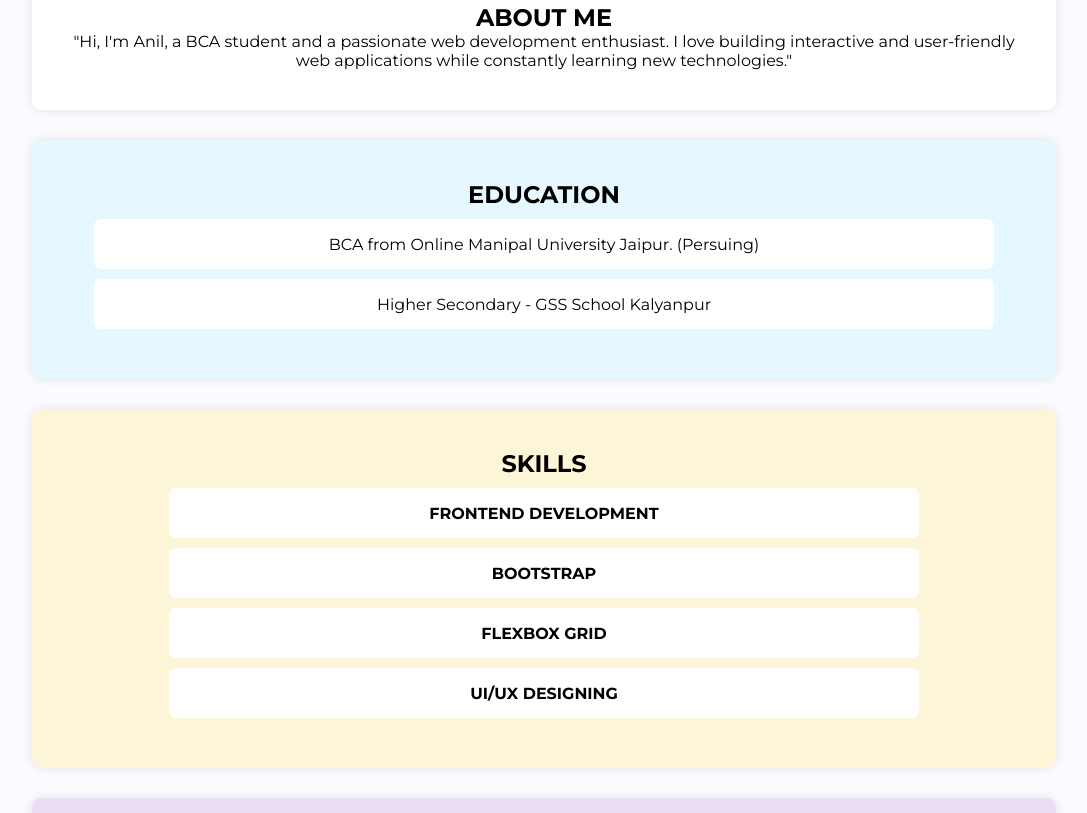
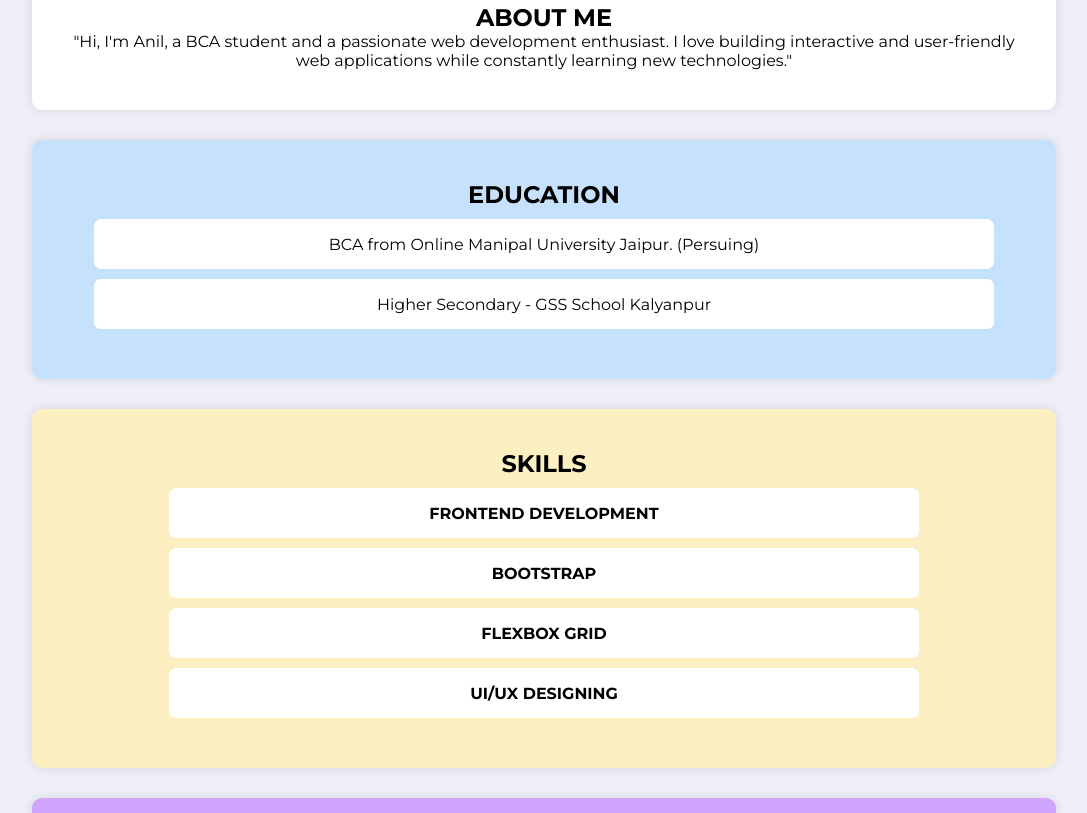
Before and after one commit to anilsolanki9/simple-practice-resume-website, a plain HTML site: page index.html in a window 1280 px wide. Shown: the part 307-1120 px from the top of the page, without its empty margins (96-1183 px from the left). Drawn offline with Linux system fonts and the light colour scheme.

Commit message:
Change Tiles Color

```diff
--- a/style.css
+++ b/style.css
@@ -8,7 +8,7 @@ body {
     height: 100%;
     width: 100%;
     font-family: monserrat;
-    background-color: rgb(250, 250, 255);
+    background-color: rgb(238, 238, 247);
 }
 
 /* custom font */
@@ -72,7 +72,7 @@ p {
 }
 
 .education {
-    background-color: rgba(171, 237, 255, 0.263);
+    background-color: rgba(171, 216, 255, 0.589);
 }
 
 .edrow,
@@ -81,7 +81,7 @@ p {
 }
 
 .skills {
-    background-color: rgba(255, 243, 194, 0.66);
+    background-color: rgba(255, 241, 185, 0.854);
 }
 .skills h2 {
     font-weight: 700;
@@ -93,11 +93,11 @@ p {
 }
 
 .projects {
-    background-color: rgba(207, 180, 227, 0.432);
+    background-color: rgba(197, 139, 255, 0.733);
 }
 
 .contact {
-    background-color: rgba(197, 245, 197, 0.902);
+    background-color: rgba(179, 255, 179, 0.902);
 }
 
 .crow {
```
